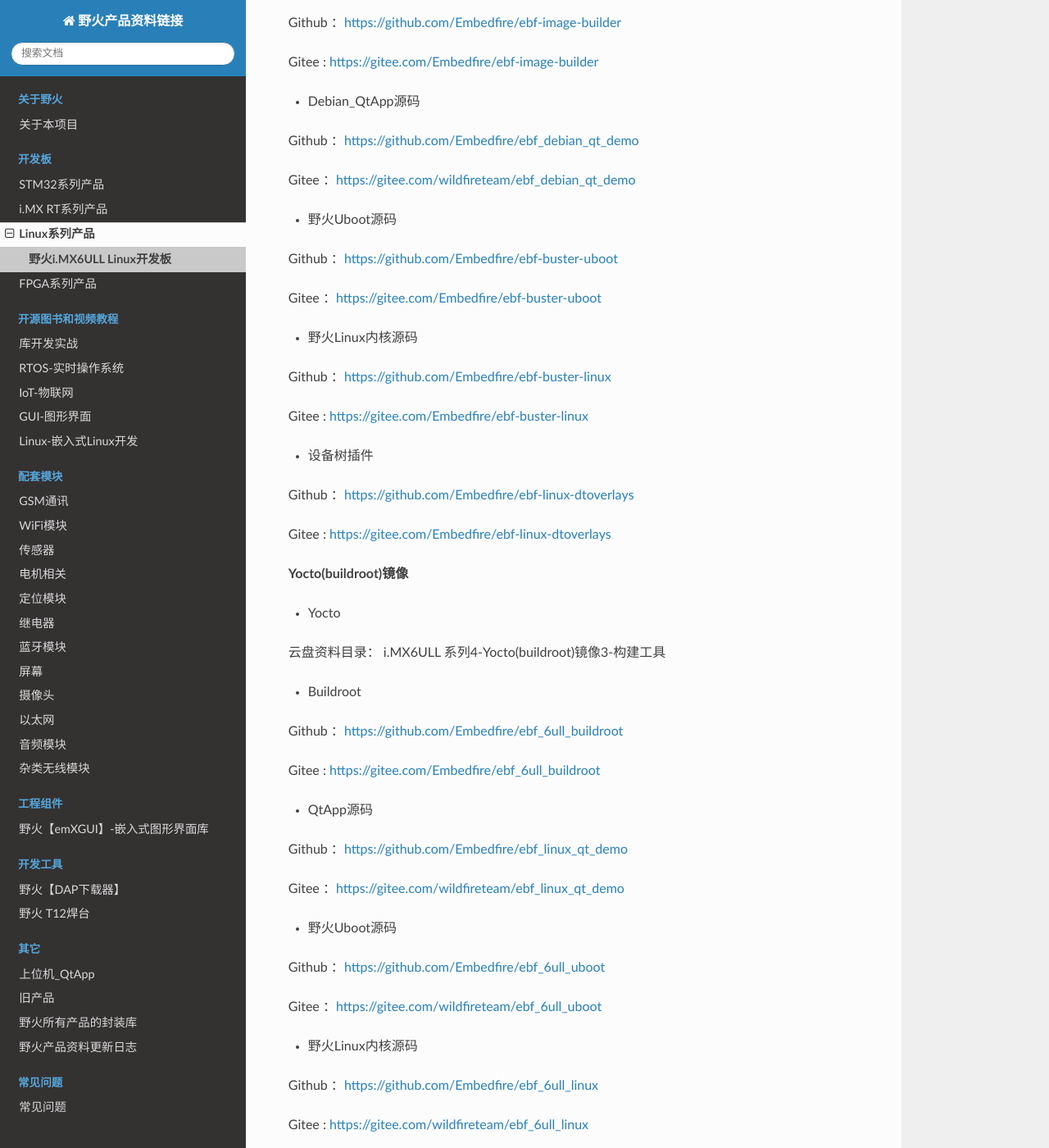
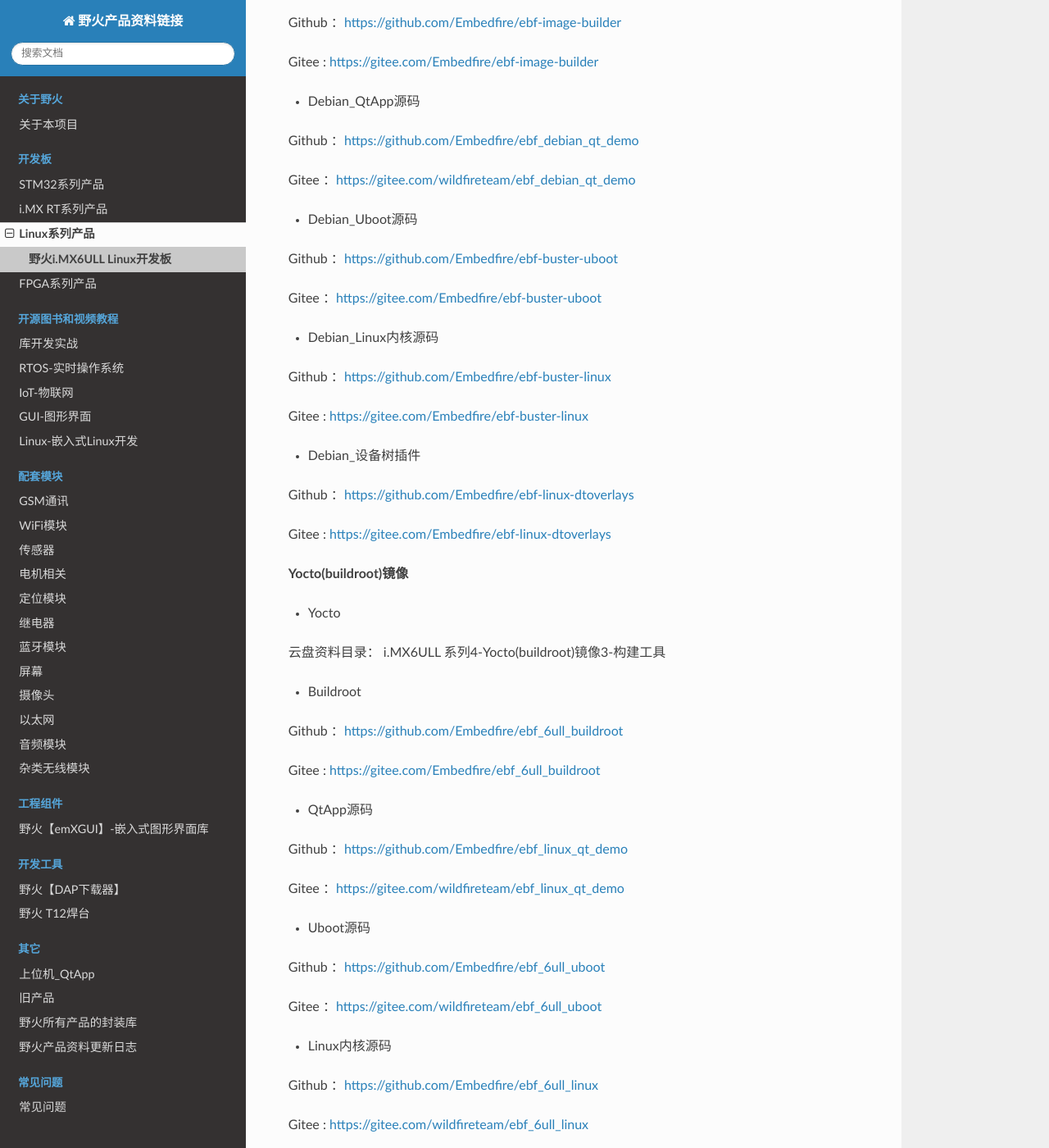
Before and after one commit to Embedfire/ebf_products, a Sphinx documentation site: the page built from documentation/linux/ebf_i.mx6ull.rst, in a window 1280 px wide and 1400 px high, scrolled down 1755 px. Shown: the whole window at 82% size. Built offline with Sphinx 7.4.7 and the Read the Docs theme 2.0.0, drawn with Linux system fonts in a browser that asks for light colours; pages that are not in the unit, such as notebooks, are missing from menus.

Commit message:
修改格式

```diff
--- a/documentation/linux/ebf_i.mx6ull.rst
+++ b/documentation/linux/ebf_i.mx6ull.rst
@@ -93,19 +93,19 @@
 
 Gitee  ：https://gitee.com/wildfireteam/ebf_debian_qt_demo
 
--  野火Uboot源码
+-  Debian_Uboot源码
 
 Github ：https://github.com/Embedfire/ebf-buster-uboot
 
 Gitee  ：https://gitee.com/Embedfire/ebf-buster-uboot
 
--  野火Linux内核源码
+-  Debian_Linux内核源码
 
 Github ：https://github.com/Embedfire/ebf-buster-linux
 
 Gitee  : https://gitee.com/Embedfire/ebf-buster-linux
 
--  设备树插件
+-  Debian_设备树插件
 
 Github ：https://github.com/Embedfire/ebf-linux-dtoverlays
 
@@ -134,13 +134,13 @@
 
 Gitee  ：https://gitee.com/wildfireteam/ebf_linux_qt_demo
 
--  野火Uboot源码
+-  Uboot源码
 
 Github ：https://github.com/Embedfire/ebf_6ull_uboot
 
 Gitee  ：https://gitee.com/wildfireteam/ebf_6ull_uboot
 
--  野火Linux内核源码
+-  Linux内核源码
 
 Github ：https://github.com/Embedfire/ebf_6ull_linux
 
```
